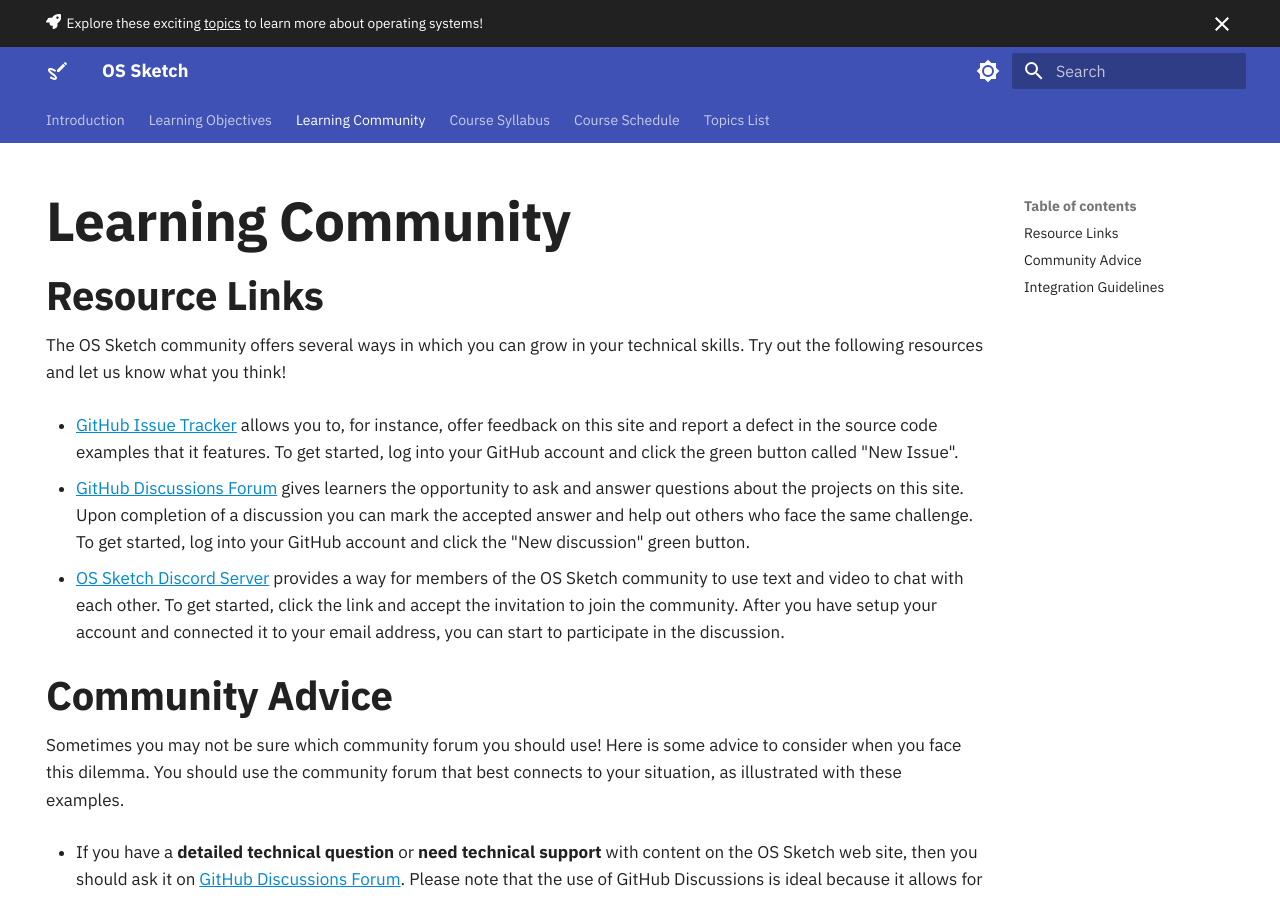
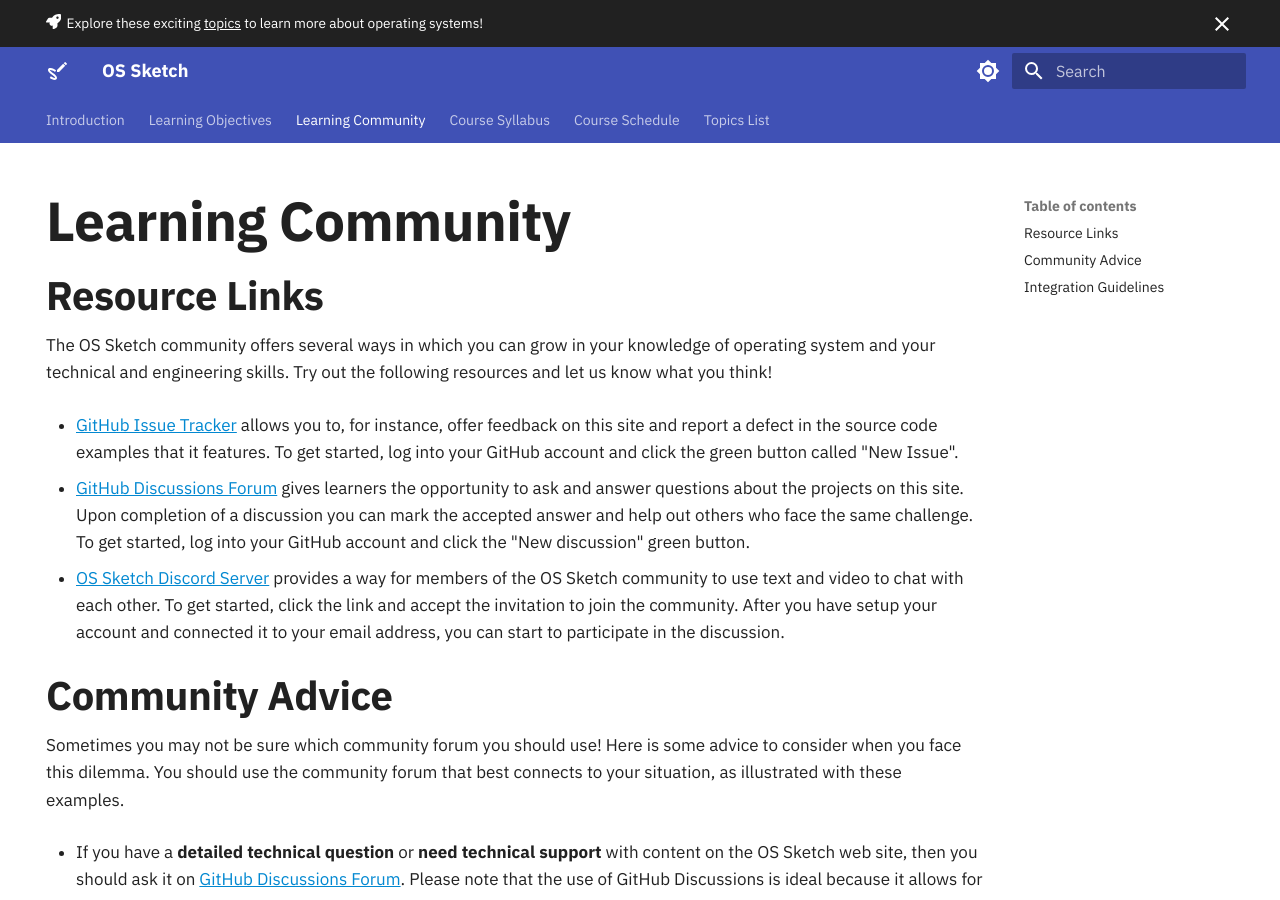
Before and after one commit to OS-Sketch/www.os-sketch.com, an MkDocs documentation site: the page built from docs/operating-systems/learning-community.md, in a window 1280 px wide and 900 px high. Built offline with MkDocs 1.6.1 and Material for MkDocs 9.7.7, drawn with Linux system fonts in a browser that asks for light colours.

Commit message:
feat: Improve the phrasing in the first paragraph of learning-community.

```diff
--- a/docs/operating-systems/learning-community.md
+++ b/docs/operating-systems/learning-community.md
@@ -12,8 +12,8 @@ tags:
 ## Resource Links
 
 The OS Sketch community offers several ways in which you can grow in your
-technical skills. Try out the following resources and let us know what you
-think!
+knowledge of operating system and your technical and engineering skills. Try
+out the following resources and let us know what you think!
 
 - [GitHub Issue
   Tracker](https://github.com/OS-Sketch/www.os-sketch.com/issues)
```
